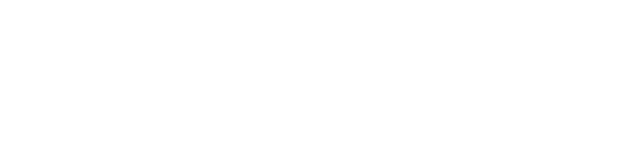
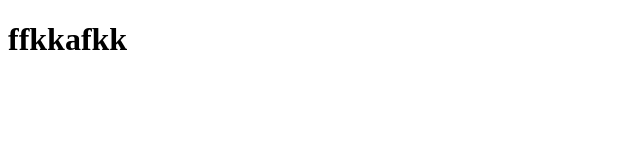
Before and after one commit to hovanhondbs/learn_github, a plain HTML site: page index.html in a window 1280 px wide. Shown: the whole page, without its empty margins (0-640 px from the left). Drawn offline with Linux system fonts and the light colour scheme.

Commit message:
Đã đẩy lên github

```diff
--- a/index.html
+++ b/index.html
@@ -6,6 +6,6 @@
     <title>Document</title>
 </head>
 <body>
-
+    <h1>ffkkafkk</h1>
 </body>
 </html>
```
